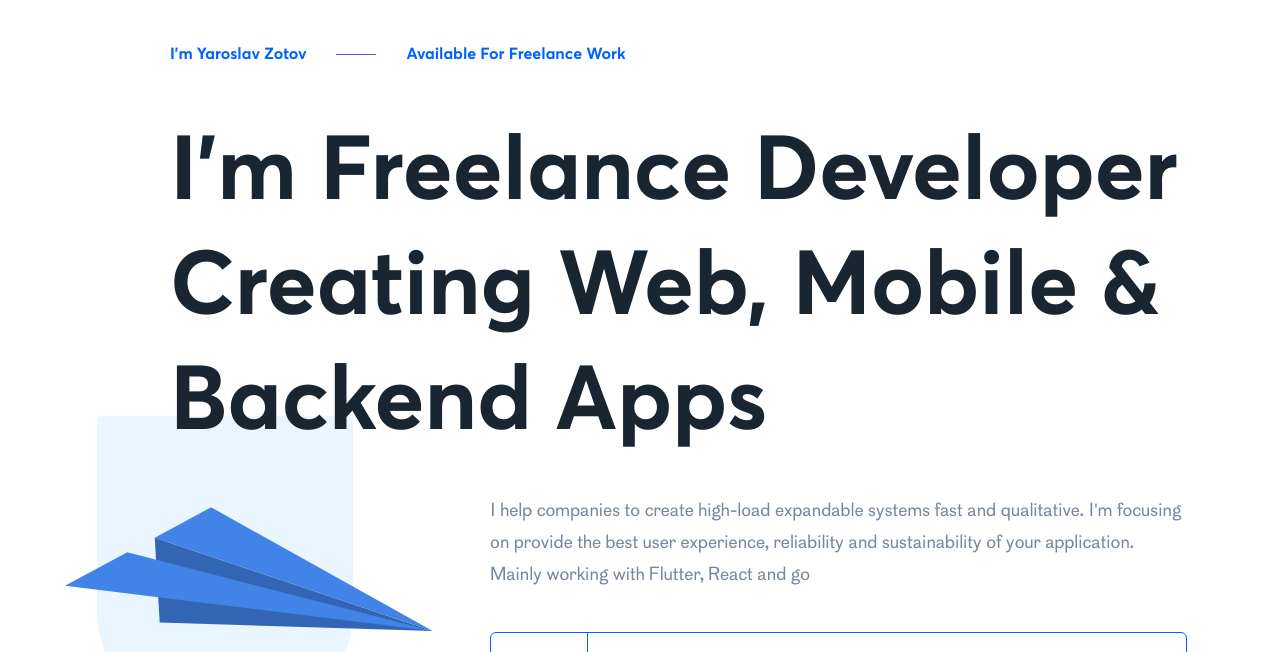
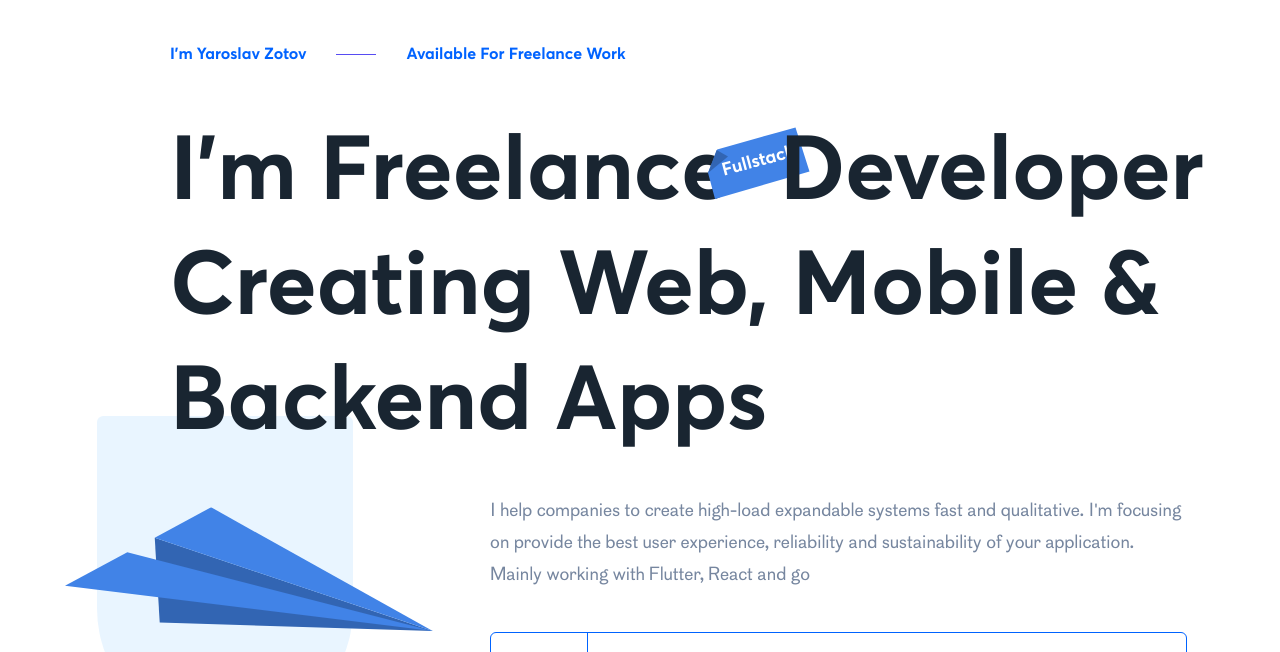
Before and after one commit to zotovy/www, a Gatsby site: page / in a window 1280 px wide. Shown: the part 122-774 px from the top of the page. Built offline with nearby package versions, Linux system fonts and the light colour scheme; Gatsby itself is replaced by a stand-in of ours.

Commit message:
feat(landing): add fullstack badge

```diff
--- a/src/modules/index/main-section/main-section.scss
+++ b/src/modules/index/main-section/main-section.scss
@@ -5,6 +5,29 @@
 
     h1 {
         animation: anim-text 1050ms cubic-bezier(0, 0.45, 0.15, 1);
+
+        svg {
+            transition: transform 200ms;
+
+            &:hover {
+                cursor: pointer;
+                transform: scale(1.1) rotate(10deg);
+                z-index: 10;
+            }
+        }
+
+        span {
+            display: inline-block;
+        }
+
+        .margin-freelance {
+            margin-right: -23px;
+        }
+
+        .margin-designer {
+            margin-left: -30px;
+            z-index: 20;
+        }
     }
 
     .tag {
--- a/src/modules/index/main-section/main-section.tsx
+++ b/src/modules/index/main-section/main-section.tsx
@@ -14,8 +14,34 @@ export const MainSection: React.FC = () => {
         </p>
 
         <H1>
-            I'm Freelance Developer
+
+            I'm <span className="margin-freelance">Freelance</span>
+            <svg width="102" height="72" viewBox="0 0 102 72" fill="none" xmlns="http://www.w3.org/2000/svg">
+                <path d="M5.303 32.672L9.16 22.384L87.5 0.5L101.5 44.5L7.038 72L0 45.726L5.303 32.672Z" fill="#4183e7"/>
+                <text transform="rotate(-15 47.263 34.018)" fontFamily="Averta-Bold, Averta" fontSize="18"
+                      fontWeight="bold" fill="white">
+                    <tspan x="13" y="40">Fullstack</tspan>
+                </text>
+                <path d="M20 29.54L0 46L8.615 23L20 29.54Z" fill="#3265b3"/>
+            </svg>
+
+            {/*<svg width="90" height="68" xmlns="http://www.w3.org/2000/svg">*/}
+            {/*    <g fill="none" fillRule="evenodd">*/}
+            {/*        <path fill="#EEA1BE" d="M5.303 28.672L9.16 18.384 77.742 0 90 45.762 7.038 68 0 41.726z"/>*/}
+            {/*        <text transform="rotate(-15 47.263 34.018)" fontFamily="Averta-Bold, Averta" fontSize="18"*/}
+            {/*              fontWeight="bold" fill="#18033C">*/}
+            {/*            <tspan x="13.263" y="40.518">Fullstack</tspan>*/}
+            {/*        </text>*/}
+            {/*        <path fill="#C26A8B" d="M20 25.54L0 42l8.615-23z"/>*/}
+            {/*    </g>*/}
+            {/*</svg>*/}
+            <span className="margin-designer">Developer</span><br/>
             Creating Web, Mobile & Backend Apps
+
+            {/*I'm Freelance Developer*/}
+            {/*Creating Web, Mobile & Backend Apps
+            <span className="margin-designer">Developer</span><br/> Turning Your Paperball Into Paperplane
+            */}
         </H1>
 
         <PlaneAnimation/>
--- a/src/pages/projects/epos.tsx
+++ b/src/pages/projects/epos.tsx
@@ -1,2 +1,2 @@
-import { EposProject } from "../../modules/epos";
+import { EposProject } from "@modules/epos";
 export default EposProject;
```
Also changed, not shown: svg.svg (added).
